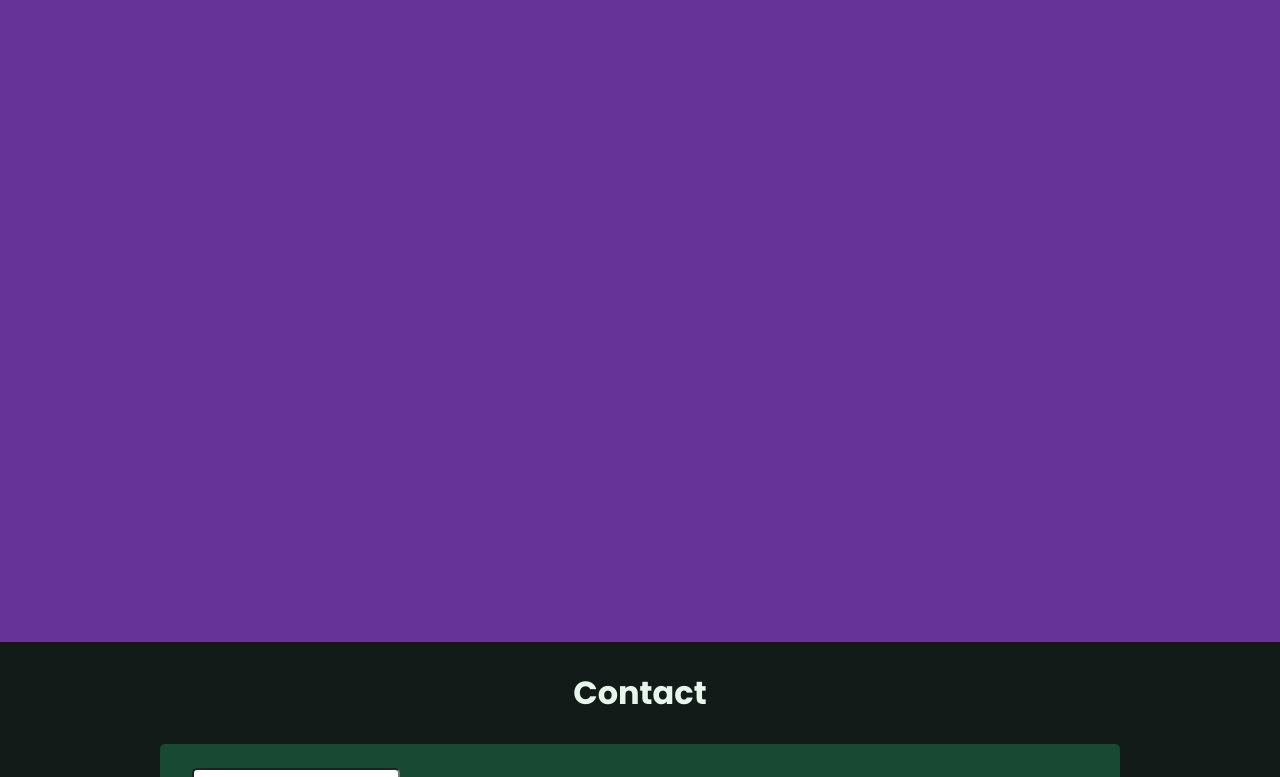
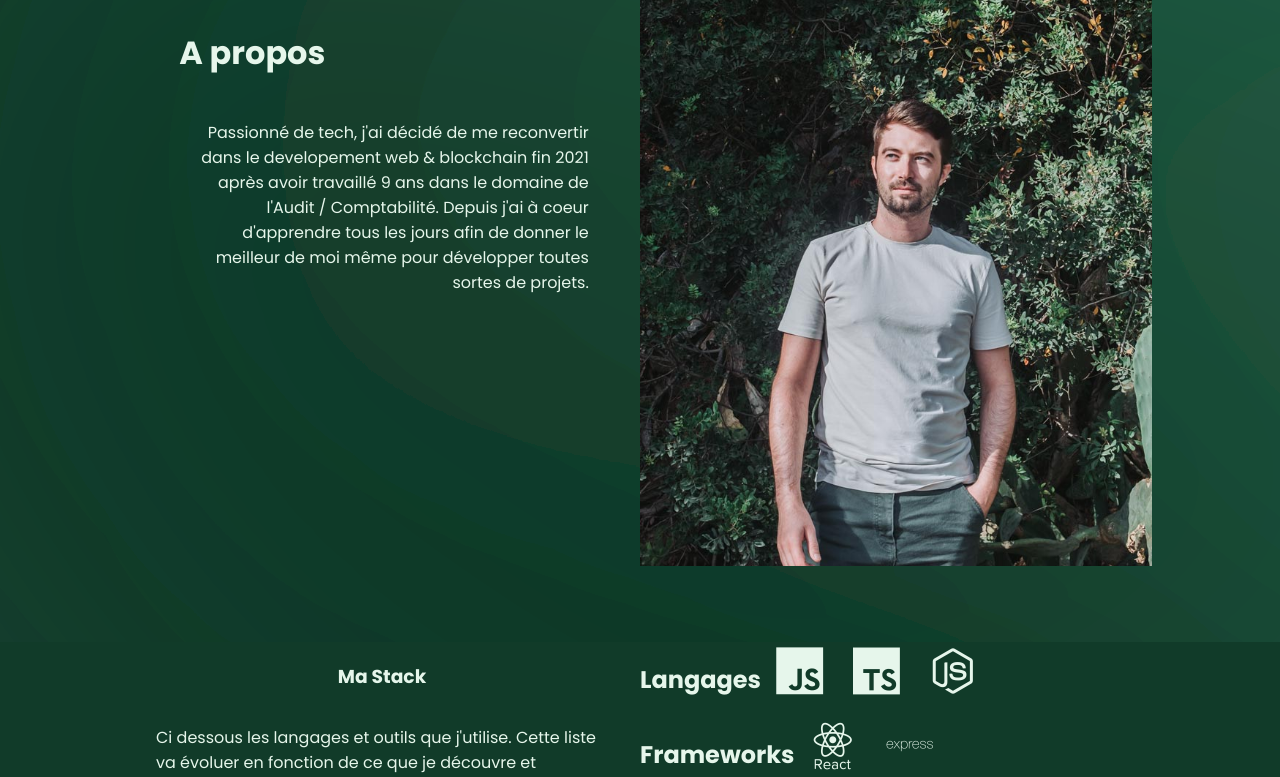
Before and after one commit to davidbarbi3r/portfolio-client, a React (Vite) app: page / in a window 1280 px wide. Shown: the part 2420-3197 px from the top of the page. Built offline with nearby package versions, Linux system fonts and the light colour scheme; no server answers.

Commit message:
:sparkles: Add about section

```diff
--- a/src/components/About.tsx
+++ b/src/components/About.tsx
@@ -1,17 +1,110 @@
 import { styled } from "@stitches/react";
+import { useContext } from "react";
+import { colorTheme } from "../styles/colorTheme";
+import { ThemeContext, LanguageContext } from "../hooks/Context";
+import gradientLight from "../assets/gradient_light.svg";
+import gradientDark from "../assets/gradient_dark.svg";
+import portrait from "../assets/cottonbro.jpg";
+import Stack from "./Stack";
 
-const StyledAbout = styled("section", {
+interface IProps {
+  aboutRef: any
+}
+
+export default function About({aboutRef}: IProps) {
+  const { theme } = useContext(ThemeContext);
+  const { language } = useContext(LanguageContext);
+
+  const StyledAbout = styled("section", {
+    height: "fit-content",
+    backgroundImage: theme ? `url(${gradientDark})` : `url(${gradientLight})`,
+    backgroundSize: "cover",
+    backgroundPositionY: "revert",
+    color: theme ? colorTheme.light.green3 : colorTheme.dark.green3,
+  });
+
+  const StyledTitle = styled("h1", {
+    color: theme ? colorTheme.light.green3 : colorTheme.dark.green3,
+    fontSize: "2rem",
+    width: "80%",
+    "@media(max-width: 800px)": {
+      fontSize: "2rem",
+    },
+  });
+
+  const StyledMainContainer = styled("div", {
+    display: "flex",
     height: "100vh",
-    backgroundColor: "RebeccaPurple",
-    position: "relative",
+    alignItems: "center",
+    justifyContent: "center",
+    "@media(max-width: 950px)": {
+      flexDirection: "column",
+      height: "fit-content",
+      paddingTop: "5em",
+      "& p": {
+        fontSize: "0.95rem",
+        marginBottom: "2.5em",
+      },
+    },
+  });
+
+  const LeftContainer = styled("div", {
+    width: "40%",
+    height: "60%",
     display: "flex",
     flexDirection: "column",
     alignItems: "center",
+    "& p": {
+      textAlign: "right",
+      width: "80%",
+    },
+    "@media(max-width: 950px)": {
+      width: "fit-content",
+      "& p": {
+        fontSize: "0.95rem",
+      },
+    },
   });
 
+  const RightContainer = styled("div", {
+    width: "40%",
+    height: "90%",
+    display: "flex",
+    alignItems: "center",
+    justifyContent: "center",
+    "& img": {
+      width: "100%",
+      height: "90%",
+      objectFit: "cover",
+      "&::after": {
+        content: "",
+        width: "50px",
+        height: "50px",
+      },
+    },
+    "@media(max-width: 950px)": {
+      width: "90%",
+    },
+  });
 
-export default function About() {
   return (
-    <StyledAbout></StyledAbout>
-  )
+    <StyledAbout ref={aboutRef}>
+      <StyledMainContainer>
+        <LeftContainer>
+          <StyledTitle>
+            {language === "EN" ? "About me" : "A propos"}
+          </StyledTitle>
+          <p>
+            {language === "EN"
+              ? "Tech passionate, I decided to retrain into web developpement & blockchain fall 2021. I've worked for 9 years in Financial Audit & Accountancy. Since then I'm 100% dedicated to learning & working on projects to be at my best. "
+              : "Passionné de tech, j'ai décidé de me reconvertir dans le developement web & blockchain fin 2021 après avoir travaillé 9 ans dans le domaine de l'Audit / Comptabilité. Depuis j'ai à coeur d'apprendre tous les jours afin de donner le meilleur de moi même pour développer toutes sortes de projets."}
+          </p>
+        </LeftContainer>
+        <RightContainer>
+          <img src={portrait} alt="my portrait"></img>
+        </RightContainer>
+      </StyledMainContainer>
+      <Stack />
+    </StyledAbout>
+  );
 }
```
